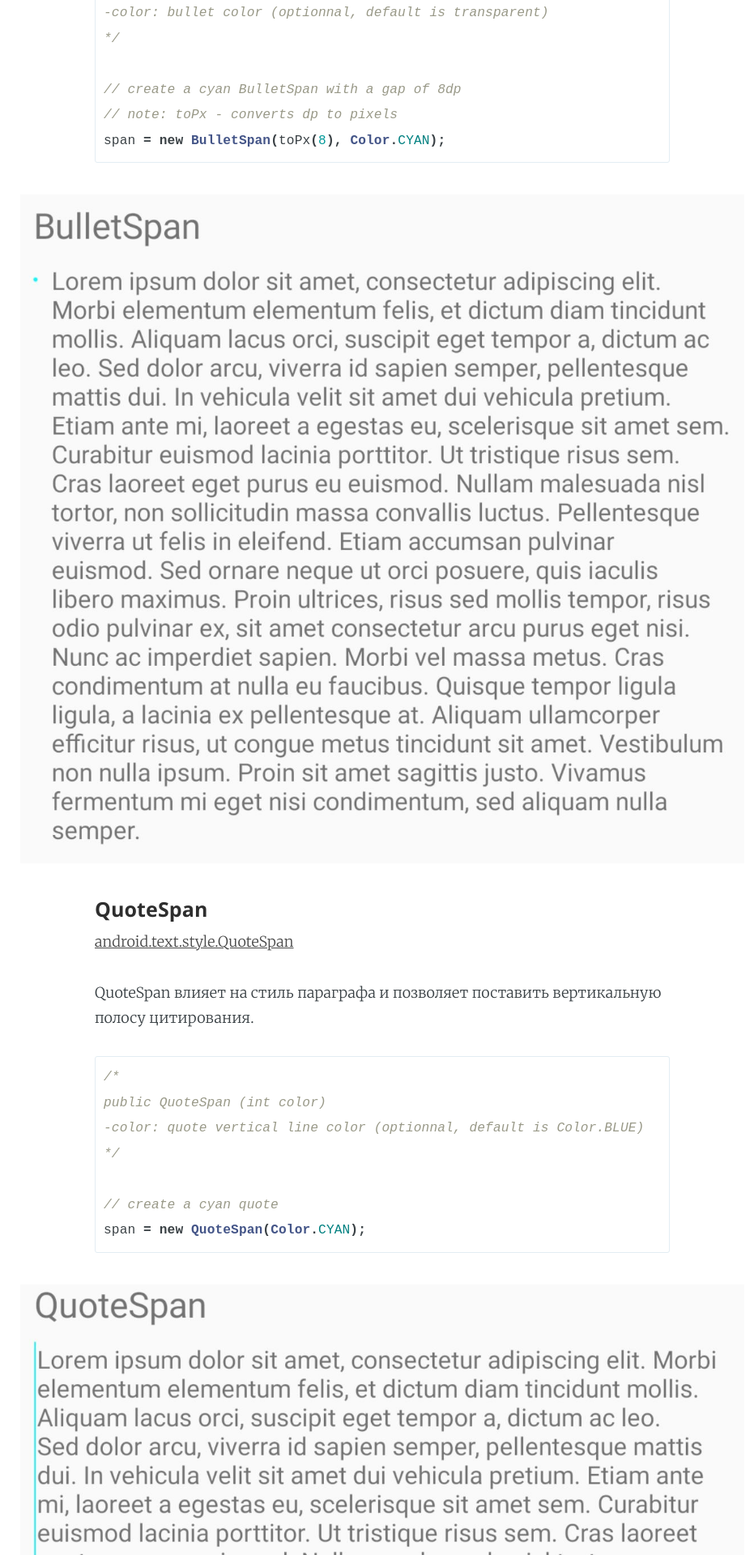
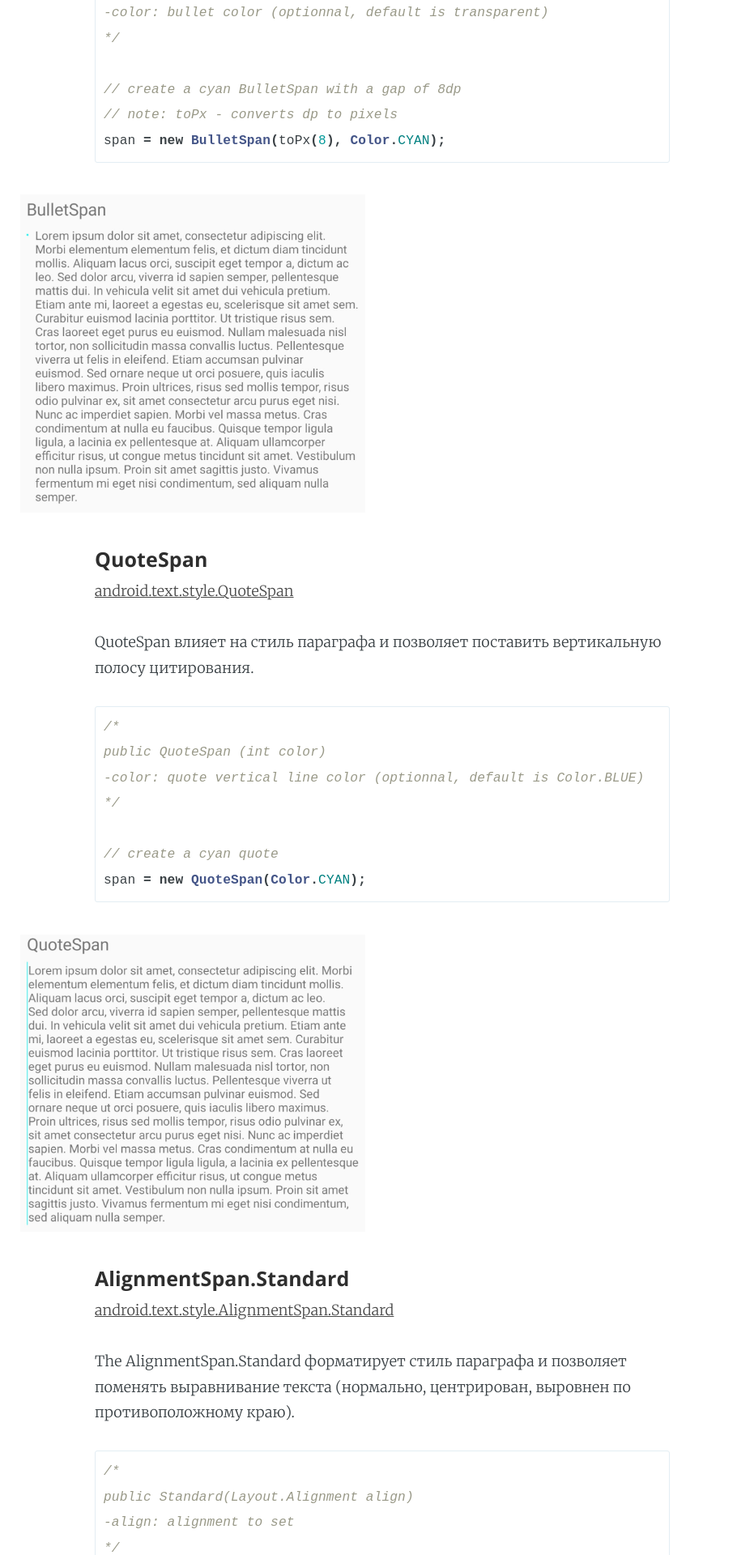
Before and after one commit to st235/alexdoodles, a Jekyll site: the page built from _posts/2018-03-07-spans-magic-concept.markdown, in a window 1280 px wide. Shown: the part 2947-4867 px from the top of the page at 81% size, without its empty margins (168-1099 px from the left). Built offline with Jekyll 4.4.1, drawn with Linux system fonts in a browser that asks for light colours.

Commit message:
continue image experiments.

````diff
--- a/_posts/2018-03-07-spans-magic-concept.markdown
+++ b/_posts/2018-03-07-spans-magic-concept.markdown
@@ -72,7 +72,7 @@ public BulletSpan (int gapWidth, int color)
 span = new BulletSpan(toPx(8), Color.CYAN);
 ```
 
-![BulletSpan]({{ "/assets/images/spans/bullet.jpg" }}){:width="60% !important"}
+![BulletSpan]({{ "/assets/images/spans/bullet.jpg" }}){:style="width: 60% !important;"}
 
 #### QuoteSpan
 [android.text.style.QuoteSpan](https://developer.android.com/reference/android/text/style/QuoteSpan.html)
@@ -89,7 +89,7 @@ public QuoteSpan (int color)
 span = new QuoteSpan(Color.CYAN);
 ```
 
-![QuoteSpan]({{ "/assets/images/spans/quote.jpg" }}){:width="60% !important"}
+![QuoteSpan]({{ "/assets/images/spans/quote.jpg" }}){:style="width: 60% !important;"}
 
 #### AlignmentSpan.Standard
 [android.text.style.AlignmentSpan.Standard](https://developer.android.com/reference/android/text/style/AlignmentSpan.Standard.html)
@@ -106,7 +106,7 @@ public Standard(Layout.Alignment align)
 span = new AlignmentSpan.Standard(Layout.Alignment.ALIGN_OPPOSITE);
 ```
 
-![AlignmentSpan.Standard]({{ "/assets/images/spans/standart.jpg" }}){:width="60% !important"}
+![AlignmentSpan.Standard]({{ "/assets/images/spans/standart.jpg" }}){:style="width: 60% !important;"}
 
 #### UnderlineSpan
 [android.text.style.UnderlineSpan](https://developer.android.com/reference/android/text/style/UnderlineSpan.html)
@@ -118,7 +118,7 @@ The UnderlineSpan affects character-level text formatting. It allows you to unde
 span = new UnderlineSpan();
 ```
 
-![UnderlineSpan]({{ "/assets/images/spans/underline.jpg" }}){:width="60% !important"}
+![UnderlineSpan]({{ "/assets/images/spans/underline.jpg" }}){:style="width: 60% !important;"}
 
 #### StrikethroughSpan
 [android.text.style.StrikethroughSpan](https://developer.android.com/reference/android/text/style/StrikethroughSpan.html)
@@ -130,7 +130,7 @@ The StrikethroughSpan affects character-level text formatting. It allows you to
 span = new StrikethroughSpan();
 ```
 
-![StrikethroughSpan]({{ "/assets/images/spans/strikethrough.jpg" }}){:width="60% !important"}
+![StrikethroughSpan]({{ "/assets/images/spans/strikethrough.jpg" }}){:style="width: 60% !important;"}
 
 #### SubscriptSpan
 [android.text.style.SubscriptSpan](https://developer.android.com/reference/android/text/style/SubscriptSpan.html)
@@ -142,7 +142,7 @@ The SubscriptSpan affects character-level text formatting. It allows you to subs
 span = new SubscriptSpan();
 ```
 
-![Subscript]({{ "/assets/images/spans/subscript.jpg" }}){:width="60% !important"}
+![Subscript]({{ "/assets/images/spans/subscript.jpg" }}){:style="width: 60% !important;"}
 
 #### SuperscriptSpan
 [android.text.style.SuperscriptSpan](https://developer.android.com/reference/android/text/style/SuperscriptSpan.html)
@@ -154,7 +154,7 @@ The SuperscriptSpan affects character-level text formatting. It allows you to su
 span = new SuperscriptSpan();
 ```
 
-![Superscript]({{ "/assets/images/spans/superscript.jpg" }}){:width="60% !important"}
+![Superscript]({{ "/assets/images/spans/superscript.jpg" }}){:style="width: 60% !important;"}
 
 #### BackgroundColorSpan
 [android.text.style.BackgroundColorSpan](https://developer.android.com/reference/android/text/style/BackgroundColorSpan.html)
@@ -171,7 +171,7 @@ public BackgroundColorSpan (int color)
 span = new BackgroundColorSpan(Color.GREEN);
 ```
 
-![BackgroundColorSpan]({{ "/assets/images/spans/background.jpg" }}){:width="60% !important"}
+![BackgroundColorSpan]({{ "/assets/images/spans/background.jpg" }}){:style="width: 60% !important;"}
 
 #### ForegroundColorSpan
 [android.text.style.ForegroundColorSpan](https://developer.android.com/reference/android/text/style/ForegroundColorSpan.html)
@@ -188,7 +188,7 @@ public ForegroundColorSpan (int color)
 span = new ForegroundColorSpan(Color.RED);
 ```
 
-![ForegroundColorSpan]({{ "/assets/images/spans/foreground.jpg" }}){:width="60% !important"}
+![ForegroundColorSpan]({{ "/assets/images/spans/foreground.jpg" }}){:style="width: 60% !important;"}
 
 #### ImageSpan
 [android.text.style.ImageSpan](https://developer.android.com/reference/android/text/style/ImageSpan.html)
@@ -200,7 +200,7 @@ The ImageSpan affects character-level text formatting. It allows you to a charac
 span = new ImageSpan(this, R.drawable.pic1_small);
 ```
 
-![ImageSpan]({{ "/assets/images/spans/image.jpg" }}){:width="60% !important"}
+![ImageSpan]({{ "/assets/images/spans/image.jpg" }}){:style="width: 60% !important;"}
 
 #### StyleSpan
 [android.text.style.StyleSpan](https://developer.android.com/reference/android/text/style/StyleSpan.html)
@@ -217,7 +217,7 @@ public StyleSpan (int style)
 span = new StyleSpan(Typeface.BOLD | Typeface.ITALIC);
 ```
 
-![StyleSpan]({{ "/assets/images/spans/style.jpg" }}){:width="60% !important"}
+![StyleSpan]({{ "/assets/images/spans/style.jpg" }}){:style="width: 60% !important;"}
 
 #### TypefaceSpan
 [android.text.style.TypefaceSpan](https://developer.android.com/reference/android/text/style/TypefaceSpan.html)
@@ -234,7 +234,7 @@ public TypefaceSpan (String family)
 span = new TypefaceSpan("serif");
 ```
 
-![TypefaceSpan]({{ "/assets/images/spans/typeface.jpg" }}){:width="60% !important"}
+![TypefaceSpan]({{ "/assets/images/spans/typeface.jpg" }}){:style="width: 60% !important;"}
 
 #### TextAppearanceSpan
 [android.text.style.TextAppearanceSpan](https://developer.android.com/reference/android/text/style/TextAppearanceSpan.html)
@@ -288,7 +288,7 @@ public AbsoluteSizeSpan(int size, boolean dip)
 span = new AbsoluteSizeSpan(24, true);
 ```
 
-![AbsoluteSizeSpan]({{ "/assets/images/spans/absolutesize.jpg" }}){:width="60% !important"}
+![AbsoluteSizeSpan]({{ "/assets/images/spans/absolutesize.jpg" }}){:style="width: 60% !important;"}
 
 #### RelativeSizeSpan
 [android.text.style.RelativeSizeSpan](https://developer.android.com/reference/android/text/style/RelativeSizeSpan.html)
@@ -305,7 +305,7 @@ public RelativeSizeSpan(float proportion)
 span = new RelativeSizeSpan(2.0f);
 ```
 
-![RelativeSizeSpan]({{ "/assets/images/spans/relativesize.jpg" }}){:width="60% !important"}
+![RelativeSizeSpan]({{ "/assets/images/spans/relativesize.jpg" }}){:style="width: 60% !important;"}
 
 #### ScaleXSpan
 [android.text.style.ScaleXSpan](https://developer.android.com/reference/android/text/style/ScaleXSpan.html)
@@ -322,7 +322,7 @@ public ScaleXSpan(float proportion)
 span = new ScaleXSpan(3.0f);
 ```
 
-![ScaleXSpan]({{ "/assets/images/spans/scalex.jpg" }}){:width="60% !important"}
+![ScaleXSpan]({{ "/assets/images/spans/scalex.jpg" }}){:style="width: 60% !important;"}
 
 #### MaskFilterSpan
 [android.text.style.MaskFilterSpan](https://developer.android.com/reference/android/text/style/MaskFilterSpan.html)
@@ -349,4 +349,4 @@ span = new MaskFilterSpan(new EmbossMaskFilter(new float[] { 1, 1, 1 }, 0.4f, 6,
 
 EmbossMaskFilter with a blue ForegroundColorSpan and a bold StyleSpan
 
-![MaskFilterSpan]({{ "/assets/images/spans/maskfilter.jpg" }}){:width="60% !important"}
+![MaskFilterSpan]({{ "/assets/images/spans/maskfilter.jpg" }}){:style="width: 60% !important;"}
````
